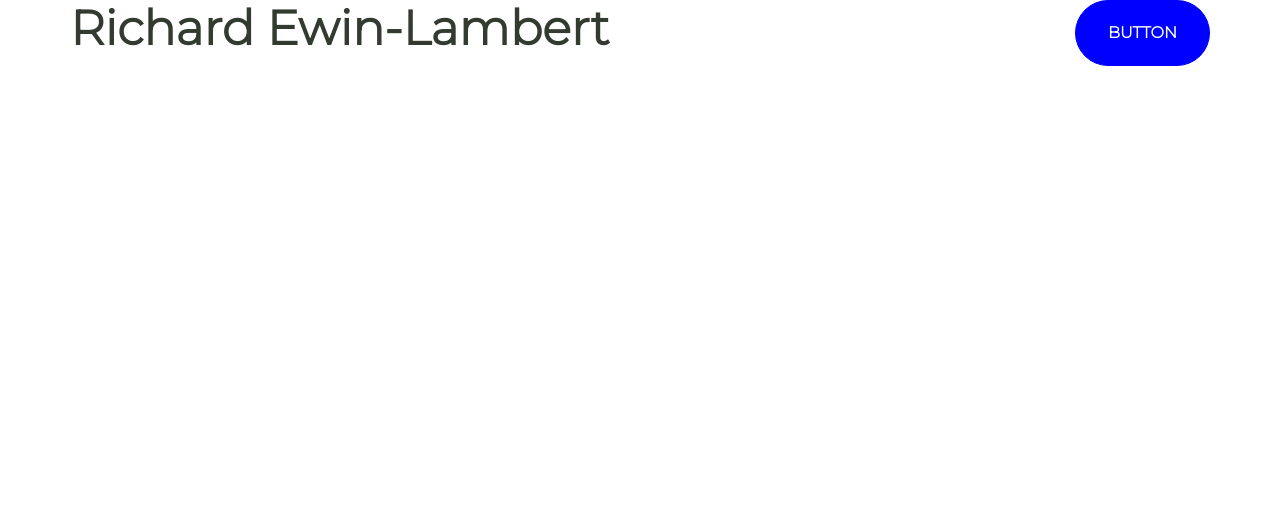
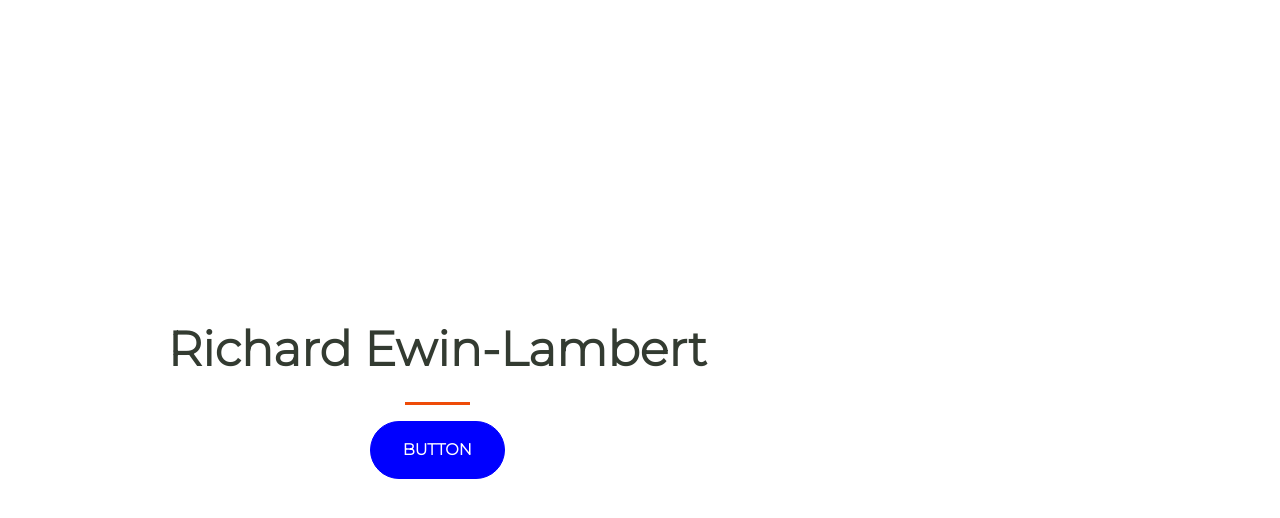
Before and after one commit to RichEwin/bootstrap_practice, a plain HTML site: page index.html in a window 1280 px wide. Drawn offline with nearby package versions, Linux system fonts and the light colour scheme.

Commit message:
row and container centralising

```diff
--- a/index.html
+++ b/index.html
@@ -24,12 +24,16 @@
     <link rel="stylesheet" type="text/css" href="style.css"
   </head>
   <body>
-    <div class="container">
+    <div class="container d-flex align-items-center h-100">
       <div class="row">
+        <header class="text-center col-12" >
         <h1><strong>Richard Ewin-Lambert </strong></h1>
+        </header>
+        <section class="text-center col-12">
       <hr>
       <button class="btn btn-success btn-xl"> Button </button>
       </div>
+      </section>
     </div>
   </body>
 </html>
```
